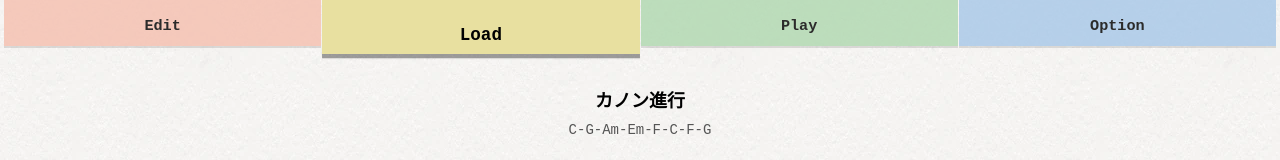
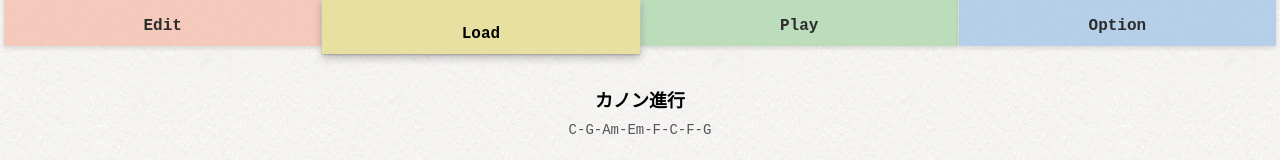
Before and after one commit to Gajumaru314159/PiaCode, a Next.js app: page / in a window 1280 px wide. Shown: the top 160 px of the page. Built offline with nearby package versions, Linux system fonts and the light colour scheme.

Commit message:
タブデザイン調整

```diff
--- a/src/components/AppShell.tsx
+++ b/src/components/AppShell.tsx
@@ -46,11 +46,12 @@ export function AppShell() {
               style={{
                 backgroundColor: tab.color,
                 opacity: isActive ? 1 : 0.82,
-                fontSize: isActive ? "1.1rem" : "0.95rem",
+                fontSize: "1rem",
+                fontWeight: 700,
                 transform: isActive ? "translateY(-2px)" : "translateY(-10px)",
                 boxShadow: isActive
-                  ? "0 4px 0 rgba(0, 0, 0, 0.28), 0 5px 1px rgba(0, 0, 0, 0.12)"
-                  : "0 2px 0 rgba(0, 0, 0, 0.14)",
+                  ? "0 4px 8px rgba(0, 0, 0, 0.24), 0 1px 2px rgba(0, 0, 0, 0.2)"
+                  : "0 2px 5px rgba(0, 0, 0, 0.16)",
                 zIndex: isActive ? 4 : 2,
                 borderTopLeftRadius: "2px",
                 borderTopRightRadius: "2px",
```
